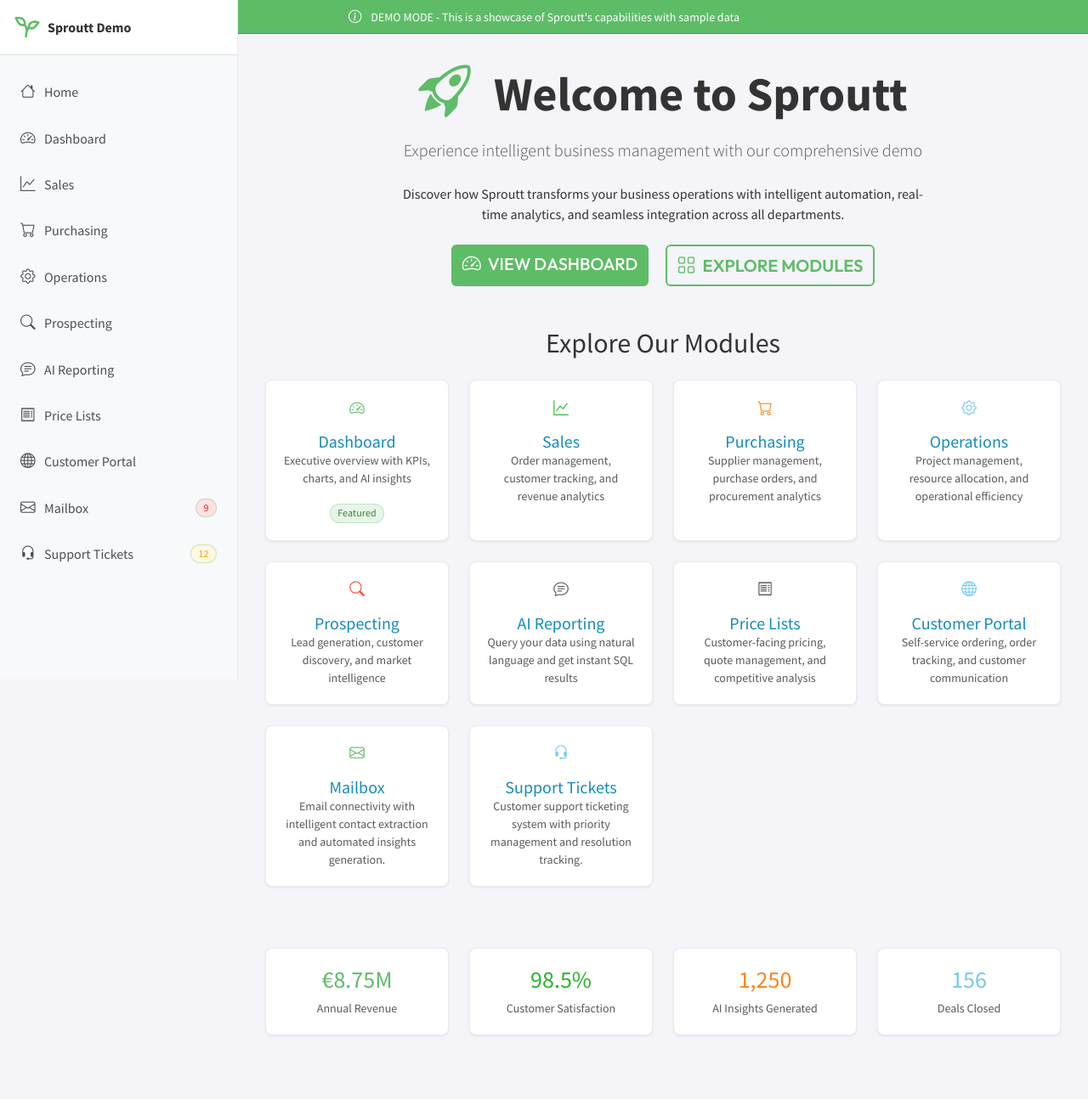
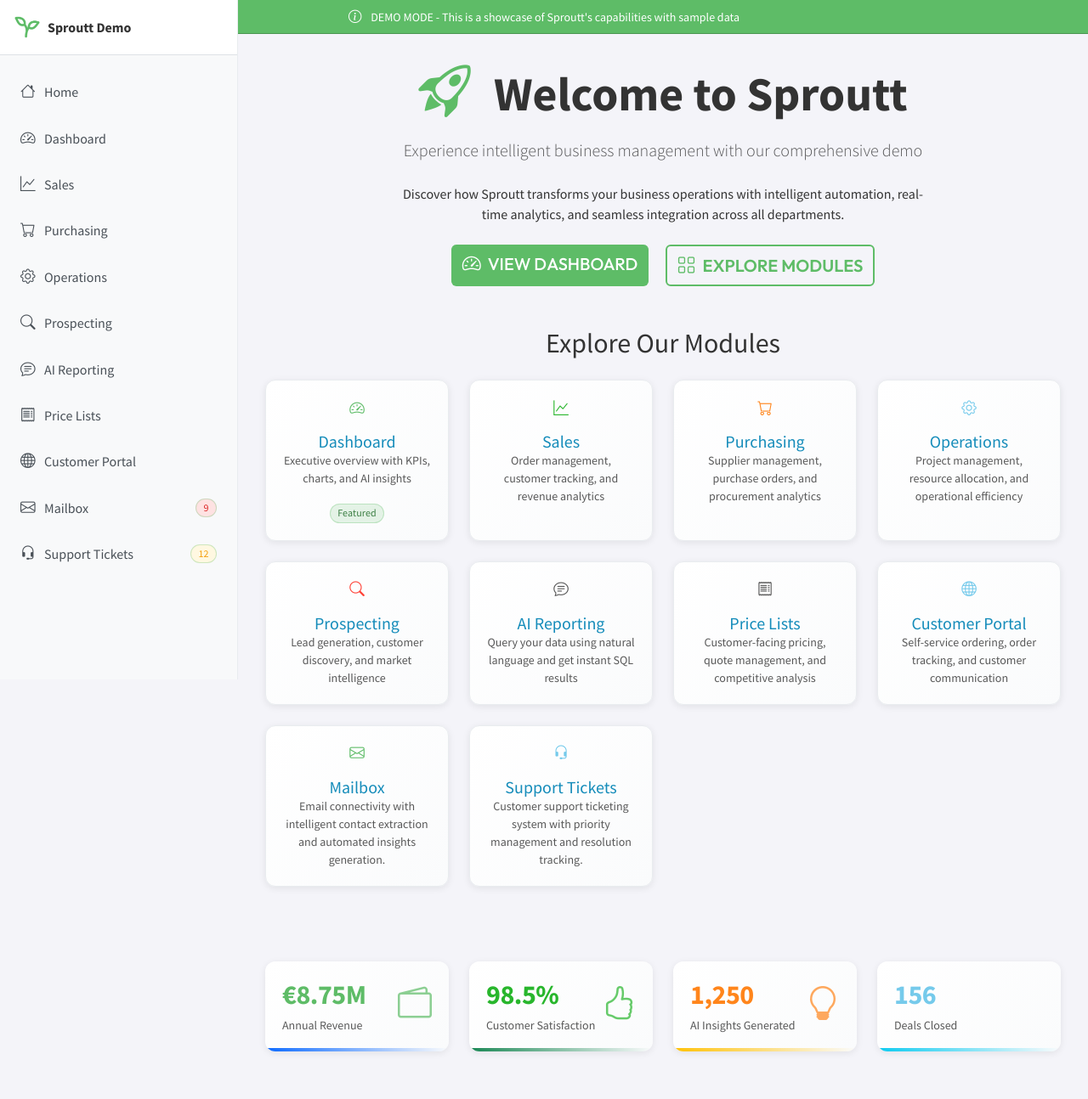
Before and after one commit to Slivoc/sproutt-demo, a Flask app: page / in a window 1280 px wide. Shown: the whole page at 85% size. Before the commit the page ends 1219 px from the top, so only its background shows below. Run offline with Flask 3, Linux system fonts and the light colour scheme; some libraries are stand-ins or nearby versions.

Commit message:
feat: enhance demo cards and stats with hover animations and icons
Add gradient backgrounds, smooth transitions, and hover effects to demo cards for better visual appeal. Introduce stat cards with colored borders, icons, and larger fonts to highlight key metrics, improving overall user experience on demo pages.

```diff
--- a/templates/base_demo.html
+++ b/templates/base_demo.html
@@ -92,14 +92,88 @@
         /* Card styling */
         .demo-card {
             border: 1px solid #e9ecef;
-            border-radius: 0.5rem;
-            box-shadow: 0 1px 3px rgba(0, 0, 0, 0.08);
-            background-color: white;
-            transition: box-shadow 0.2s ease;
+            border-radius: 0.75rem;
+            box-shadow: 0 2px 8px rgba(0, 0, 0, 0.08);
+            background: linear-gradient(135deg, #ffffff 0%, #fafbfc 100%);
+            transition: all 0.3s cubic-bezier(0.4, 0, 0.2, 1);
+            position: relative;
+            overflow: hidden;
+        }
+
+        .demo-card::before {
+            content: '';
+            position: absolute;
+            top: 0;
+            left: 0;
+            right: 0;
+            height: 3px;
+            background: linear-gradient(90deg, #5ebc67, transparent);
+            opacity: 0;
+            transition: opacity 0.3s ease;
         }
 
         .demo-card:hover {
-            box-shadow: 0 2px 6px rgba(0, 0, 0, 0.12);
+            box-shadow: 0 12px 24px rgba(0, 0, 0, 0.15);
+            transform: translateY(-6px);
+            border-color: #d0e8d4;
+        }
+
+        .demo-card:hover::before {
+            opacity: 1;
+        }
+
+        .demo-card .card-body {
+            transition: all 0.3s ease;
+        }
+
+        .demo-card:hover .card-body {
+            transform: scale(1.02);
+            transform-origin: center;
+        }
+
+        .demo-card i {
+            transition: all 0.3s ease;
+        }
+
+        .demo-card:hover i {
+            transform: scale(1.15);
+        }
+
+        /* Stat card styling */
+        .stat-card {
+            position: relative;
+            border: none;
+        }
+
+        .stat-card::after {
+            content: '';
+            position: absolute;
+            bottom: 0;
+            left: 0;
+            right: 0;
+            height: 4px;
+            background: linear-gradient(90deg, var(--card-color), transparent);
+            border-radius: 0 0 0.75rem 0.75rem;
+        }
+
+        .stat-card-primary::after { --card-color: #0d6aff; }
+        .stat-card-success::after { --card-color: #198754; }
+        .stat-card-warning::after { --card-color: #ffc107; }
+        .stat-card-info::after { --card-color: #0dcaf0; }
+
+        .stat-card .card-body h3 {
+            font-size: 2rem;
+            font-weight: 700;
+            letter-spacing: -0.5px;
+        }
+
+        .stat-card i {
+            font-size: 2.5rem;
+            opacity: 0.7;
+        }
+
+        .stat-card:hover i {
+            opacity: 1;
         }
 
         .demo-card .card-header {
--- a/templates/demo/index.html
+++ b/templates/demo/index.html
@@ -188,34 +188,38 @@
     </div>
 
     <!-- Stats Overview -->
-    <div class="row">
-        <div class="col-md-3 mb-3">
-            <div class="demo-card text-center">
+    <div class="row mt-5 pt-3">
+        <div class="col-md-3 mb-4">
+            <div class="demo-card stat-card stat-card-primary">
                 <div class="card-body">
+                    <i class="bi bi-wallet2 float-end mb-3 text-primary"></i>
                     <h3 class="text-primary mb-1">€8.75M</h3>
                     <small class="text-muted">Annual Revenue</small>
                 </div>
             </div>
         </div>
-        <div class="col-md-3 mb-3">
-            <div class="demo-card text-center">
+        <div class="col-md-3 mb-4">
+            <div class="demo-card stat-card stat-card-success">
                 <div class="card-body">
+                    <i class="bi bi-hand-thumbs-up float-end mb-3 text-success"></i>
                     <h3 class="text-success mb-1">98.5%</h3>
                     <small class="text-muted">Customer Satisfaction</small>
                 </div>
             </div>
         </div>
-        <div class="col-md-3 mb-3">
-            <div class="demo-card text-center">
+        <div class="col-md-3 mb-4">
+            <div class="demo-card stat-card stat-card-warning">
                 <div class="card-body">
+                    <i class="bi bi-lightbulb float-end mb-3 text-warning"></i>
                     <h3 class="text-warning mb-1">1,250</h3>
                     <small class="text-muted">AI Insights Generated</small>
                 </div>
             </div>
         </div>
-        <div class="col-md-3 mb-3">
-            <div class="demo-card text-center">
+        <div class="col-md-3 mb-4">
+            <div class="demo-card stat-card stat-card-info">
                 <div class="card-body">
+                    <i class="bi bi-handshake float-end mb-3 text-info"></i>
                     <h3 class="text-info mb-1">156</h3>
                     <small class="text-muted">Deals Closed</small>
                 </div>
```
Also changed, not shown: templates/demo/tickets.html (+162 -92 lines).
